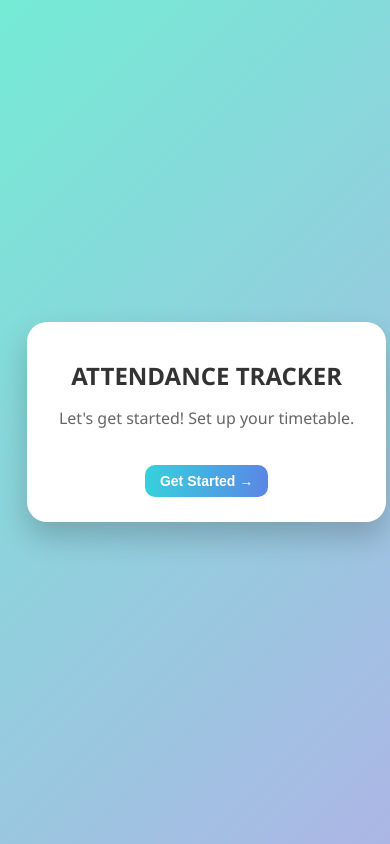
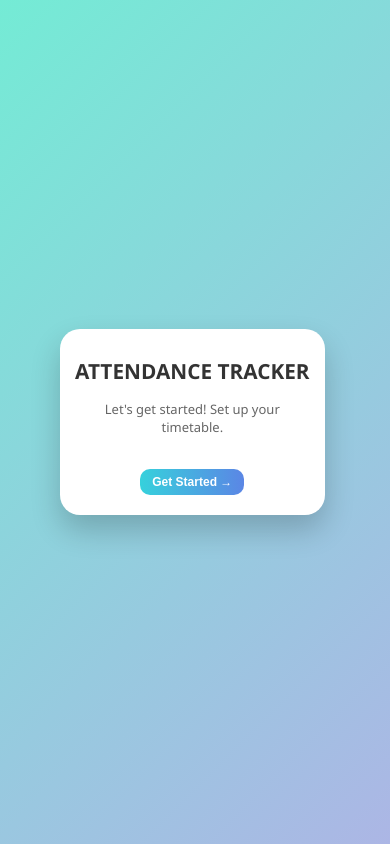
Before and after one commit to u436/ATTENDENCE-FRONTEND, a React app: page / in a window 390 px wide. Built offline with nearby package versions, Linux system fonts and the light colour scheme; no server answers; the HTML template or start-up script is replaced by a standard one.

Commit message:
Fix mobile layout and disable zoom

```diff
--- a/src/App.css
+++ b/src/App.css
@@ -6,17 +6,27 @@ body {
   display: flex;
   justify-content: center;
   align-items: center;
+  box-sizing: border-box;
+}
+
+* {
+  box-sizing: border-box;
+}
+
+html {
+  -webkit-text-size-adjust: 100%;
+  -ms-text-size-adjust: 100%;
 }
 
 .centered-card {
-  max-width: 500px;
+  max-width: 900px;
   width: 90%;
   padding: 40px;
   border-radius: 20px;
   box-shadow: 0 15px 30px rgba(0,0,0,0.2);
   background: #fff;
   text-align: center;
-  transition: transform 0.3s ease, box-shadow 0.3s ease;
+  transition: transform 0.3s ease, box-shadow 0.3s ease, max-width 0.4s ease, width 0.4s ease, padding 0.4s ease;
 }
 
 .centered-card:hover {
@@ -143,6 +153,12 @@ sub {
     font-size: 14px;
   }
 
+  /* Style number input to show spinner arrows prominently */
+  input[type="number"] {
+    width: 100%;
+    font-size: 14px;
+  }
+
   /* Make tables scrollable on mobile */
   table {
     display: block;
@@ -156,3 +172,73 @@ sub {
     font-size: 12px;
   }
 }
+
+/* Extra small devices - phones */
+@media (max-width: 480px) {
+  .centered-card {
+    padding: 15px;
+    width: 98%;
+  }
+
+  h1 {
+    font-size: 1.3rem;
+  }
+
+  h2 {
+    font-size: 1.3rem;
+  }
+
+  h3 {
+    font-size: 1rem;
+  }
+
+  p {
+    font-size: 13px;
+  }
+
+  button {
+    padding: 6px 12px;
+    font-size: 12px;
+  }
+
+  input[type="date"], input[type="text"], input[type="file"], .custom-datepicker, input[type="number"] {
+    width: 100%;
+    font-size: 14px;
+    padding: 8px;
+  }
+}
+
+/* Small tablets */
+@media (min-width: 481px) and (max-width: 768px) {
+  .centered-card {
+    padding: 25px;
+    width: 92%;
+  }
+
+  h1, h2 {
+    font-size: 1.7rem;
+  }
+
+  button {
+    padding: 10px 18px;
+    font-size: 14px;
+  }
+}
+
+/* Desktop and large tablets */
+@media (min-width: 769px) {
+  .centered-card {
+    max-width: 600px;
+    padding: 40px;
+  }
+
+  h1, h2 {
+    font-size: 2rem;
+    margin-bottom: 20px;
+  }
+
+  button {
+    padding: 10px 20px;
+    font-size: 16px;
+  }
+}
--- a/src/pages/DatePage.jsx
+++ b/src/pages/DatePage.jsx
@@ -130,6 +130,7 @@ function DatePage() {
         placeholder="Day (Monday)"
         value={localDay || ""}
         readOnly
+        tabIndex={-1}
         className="day-input"
       />
 
--- a/src/pages/Reports.css
+++ b/src/pages/Reports.css
@@ -1,7 +1,7 @@
 /* Reports Page Specific Styles */
 
 .reports-container {
-  max-width: 900px;
+  /* Uses default centered-card max-width for consistency */
 }
 
 .reports-input-grid {
--- a/src/pages/UploadPage.jsx
+++ b/src/pages/UploadPage.jsx
@@ -712,7 +712,7 @@ function UploadPage() {
 						📚 How many periods per subject?
 					</h3>
 					<p style={{ fontSize: "14px", color: "#666", marginBottom: "24px", lineHeight: "1.5" }}>
-						Enter the number of periods (classes) for each subject (1-5).
+						Enter the number of periods (classes) for each subject.
 					</p>
 					<div style={{ display: "flex", flexDirection: "column", gap: "14px", marginBottom: "24px" }}>
 						{pendingSubjects.map((subject, idx) => (
@@ -749,7 +749,8 @@ function UploadPage() {
 									type="number"
 									min="1"
 									max="5"
-									placeholder="Enter"
+									placeholder="1-5"
+									inputMode="numeric"
 									value={subjectDayConfig[subject] ?? ""}
 									onChange={(e) => {
 										const val = e.target.value === "" ? "" : parseInt(e.target.value);
```
